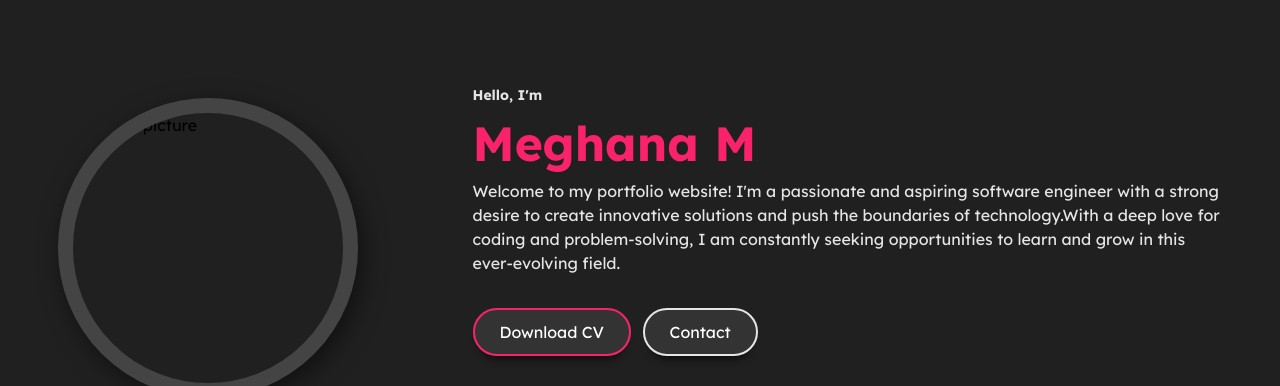
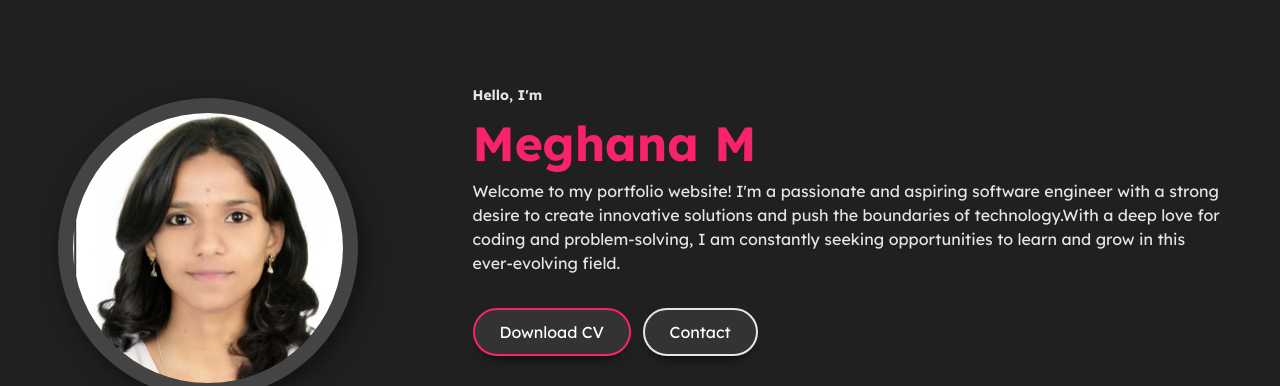
Before and after one commit to Meghz-26/Meghz-26.github.io, a plain HTML site: page index.html in a window 1280 px wide. Shown: the part 84-470 px from the top of the page. Drawn offline with nearby package versions, Linux system fonts and the light colour scheme; files whose address does not match are found by name.

Commit message:
Update index.html

```diff
--- a/index.html
+++ b/index.html
@@ -43,7 +43,7 @@
     <!-------------------------- Home Page -------------------------->
     <div class="FirstElement" id="home">
       <div class="profile-photo">
-        <img src="./images/Megh.jpg" alt="profile picture" />
+        <img src="Megh.jpg" alt="profile picture" />
       </div>
       <div class="profile-text">
         <h5>Hello, I'm</h5>
```
